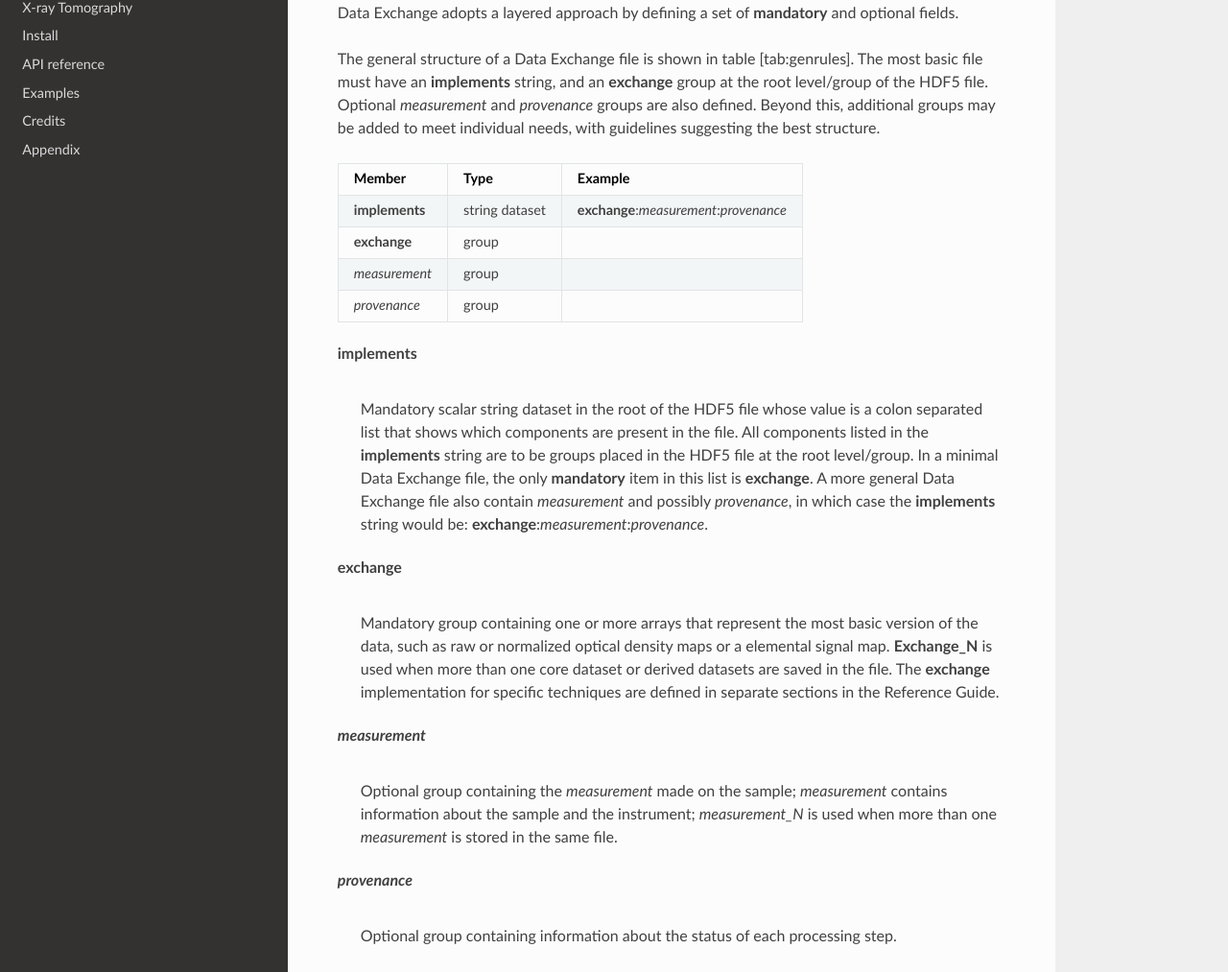
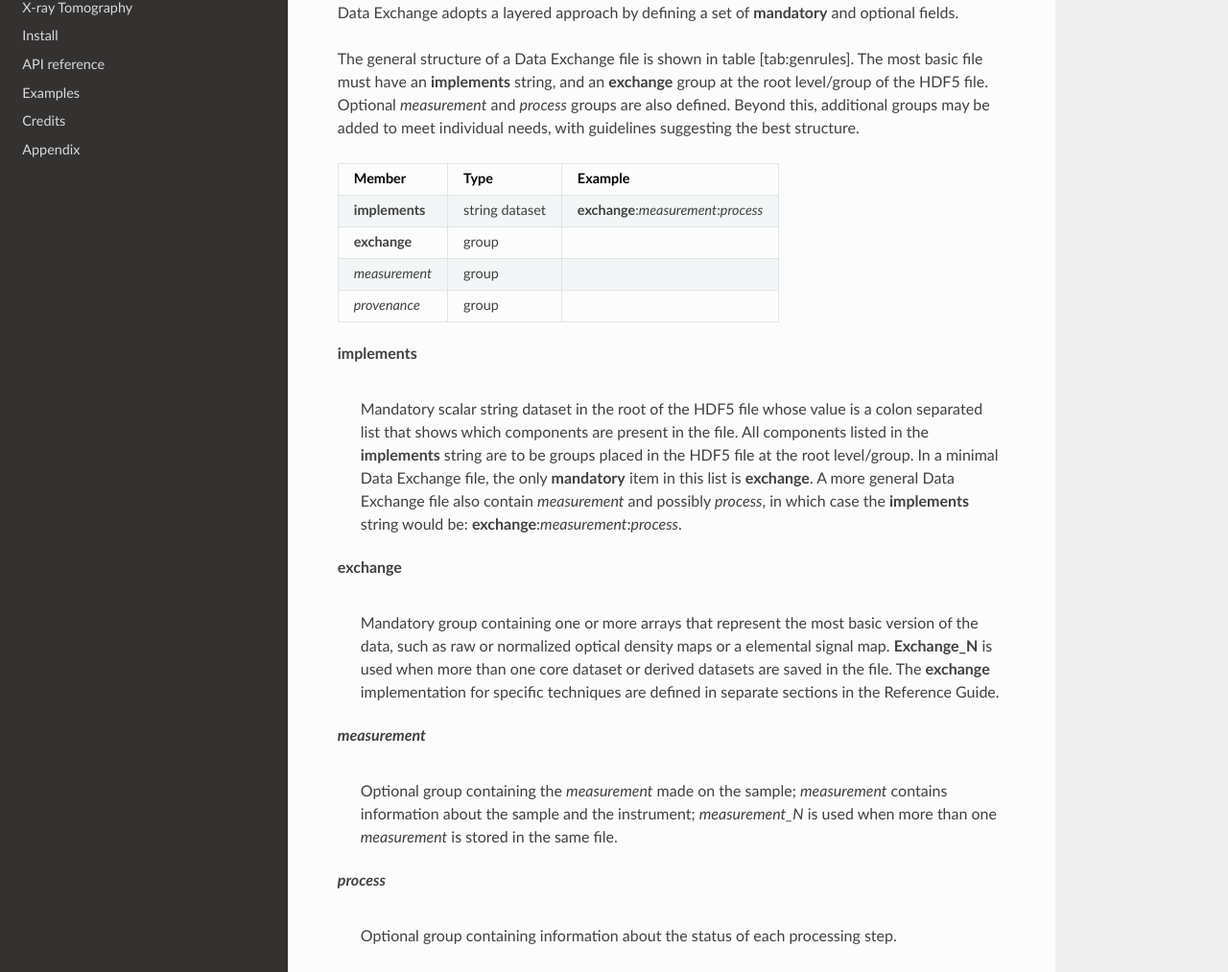
Before and after one commit to data-exchange/dxfile, a Sphinx documentation site: the page built from doc/source/introduction.rst, in a window 1280 px wide and 1400 px high. Shown: the part 262-1275 px from the top of the window at 96% size. Built offline with Sphinx 7.4.7 and the Read the Docs theme 2.0.0, drawn with Linux system fonts in a browser that asks for light colours; cross-references to code outside the pages are shown as plain code.

Commit message:
Update introduction.rst

```diff
--- a/doc/source/introduction.rst
+++ b/doc/source/introduction.rst
@@ -17,14 +17,14 @@ layered approach by defining a set of **mandatory** and optional fields.
 The general structure of a Data Exchange file is shown in
 table [tab:genrules]. The most basic file must have an **implements**
 string, and an **exchange** group at the root level/group of the HDF5
-file. Optional *measurement* and *provenance* groups are also defined.
+file. Optional *measurement* and *process* groups are also defined.
 Beyond this, additional groups may be added to meet individual needs,
 with guidelines suggesting the best structure.
 
 +---------------+----------------+-----------------------------------------+
 |     Member    |       Type     |            Example                      |
 +===============+================+=========================================+
-|**implements** | string dataset | **exchange**:*measurement*:*provenance* |
+|**implements** | string dataset | **exchange**:*measurement*:*process*    |
 +---------------+----------------+-----------------------------------------+
 | **exchange**  |     group      |                                         |
 +---------------+----------------+-----------------------------------------+
@@ -41,8 +41,8 @@ with guidelines suggesting the best structure.
       string are to be groups placed in the HDF5 file at the root
       level/group. In a minimal Data Exchange file, the only **mandatory**
       item in this list is **exchange**. A more general Data Exchange file
-      also contain *measurement* and possibly *provenance*, in which case
-      the **implements** string would be: **exchange**:*measurement*:*provenance*.
+      also contain *measurement* and possibly *process*, in which case
+      the **implements** string would be: **exchange**:*measurement*:*process*.
 
 **exchange**
     |
@@ -60,7 +60,7 @@ with guidelines suggesting the best structure.
       instrument; *measurement_N* is used when more than one
       *measurement* is stored in the same file.
 
-*provenance*
+*process*
     |
     | Optional group containing information about the status of each
       processing step.
```
